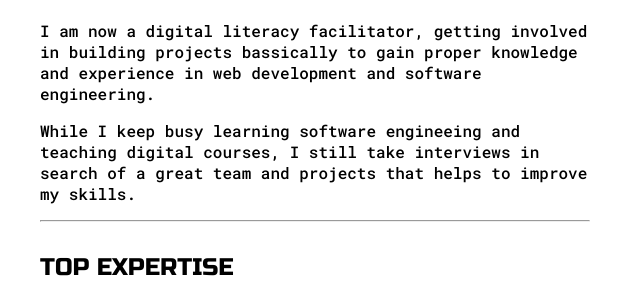
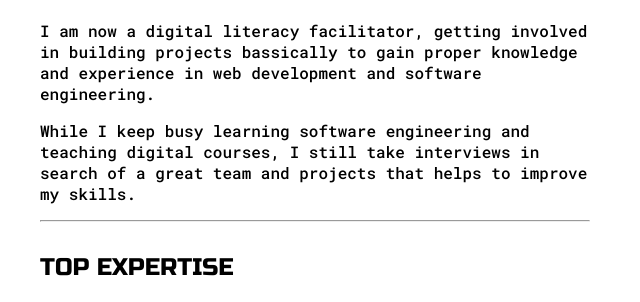
Before and after one commit to lucky-blessed/frontend_portfolio_project, a plain HTML site: page portfolio_project/index.html in a window 1280 px wide. Shown: the part 820-1122 px from the top of the page, 0-640 px from the left. Drawn offline with Linux system fonts and the light colour scheme.

Commit message:
index.html updated

```diff
--- a/portfolio_project/index.html
+++ b/portfolio_project/index.html
@@ -90,7 +90,7 @@
                             in building projects bassically to gain proper knowledge and
                         experience in web development and software engineering.</p>
 
-                    <p>While I keep busy learning software engineeing and teaching digital courses,
+                    <p>While I keep busy learning software engineering and teaching digital courses,
                         I still take interviews in search of a great team and projects
                         that helps to improve my skills.</p>
 
```
